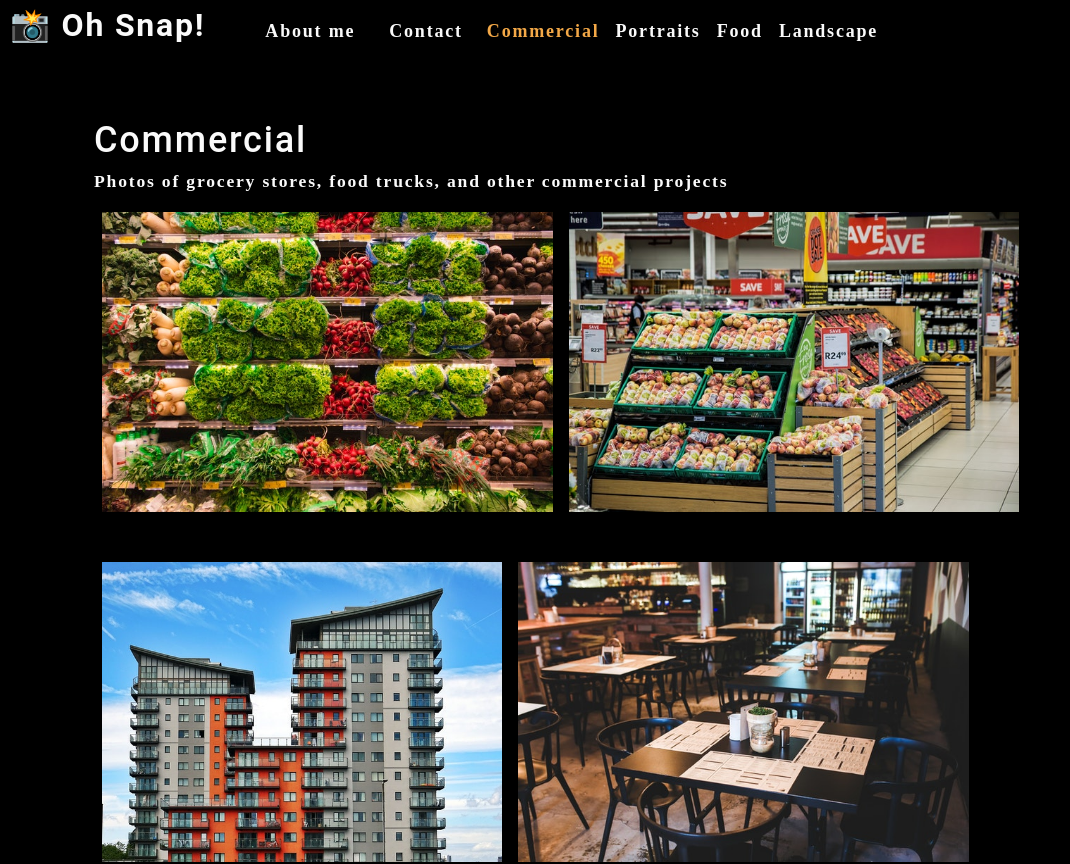
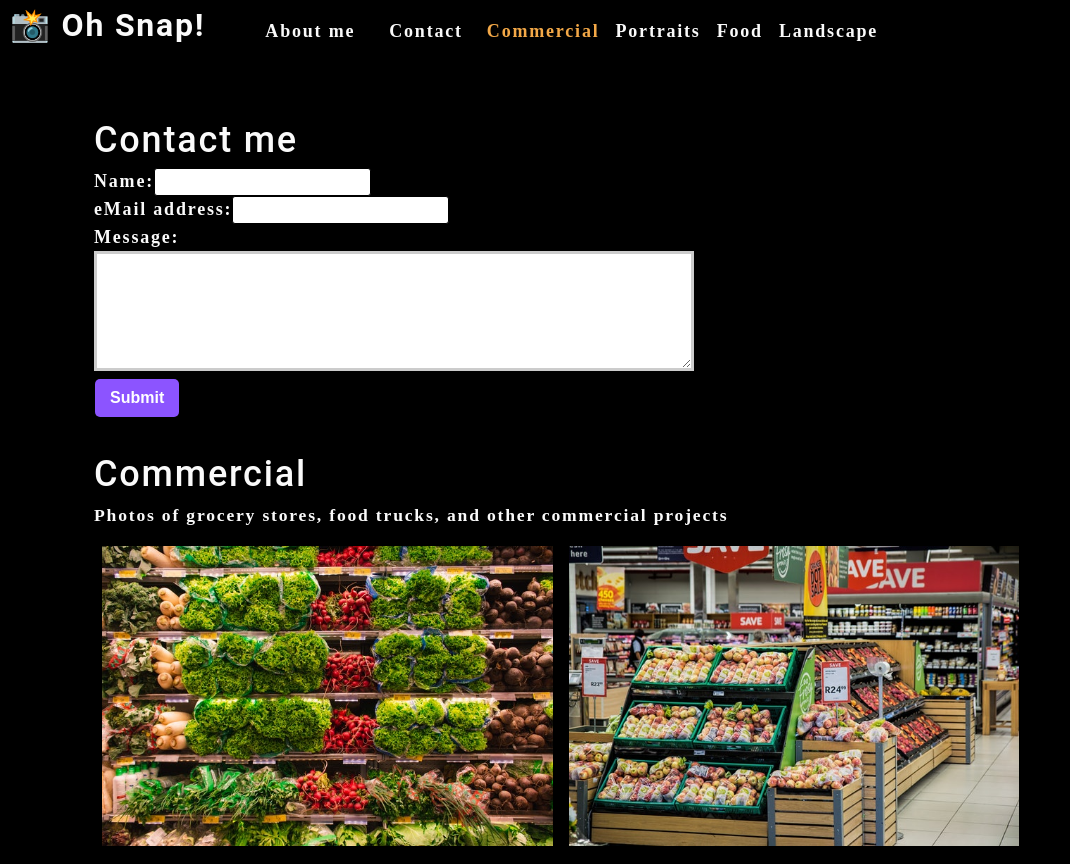
Before and after one commit to CastroOlympias/lyza-portfolio, a React (Create React App) app: page / in a window 1280 px wide. Shown: the top 864 px of the page, without its empty margins (0-1070 px from the left). Built offline with nearby package versions, Linux system fonts and the light colour scheme.

Commit message:
added formState for name email and message with listener, and onChange handleChange stuff in the elements, with a console log that shows the input fields data being captured on the frontend

```diff
--- a/src/App.js
+++ b/src/App.js
@@ -2,6 +2,7 @@
 import About from './components/About';
 import Nav from './components/Nav';
 import Gallery from './components/Gallery';
+import ContactForm from './components/Contact';
 
 function App() {
   const [categories] = useState([
@@ -25,8 +26,10 @@
       ></Nav>
       <main>
         <div>
-        <Gallery currentCategory={currentCategory}></Gallery>
+          <ContactForm></ContactForm>
+          <Gallery currentCategory={currentCategory}></Gallery>
           <About></About>
+
         </div>
       </main>
     </div>
--- a/src/components/Contact/index.js
+++ b/src/components/Contact/index.js
@@ -1,23 +1,40 @@
-import React from 'react'
+import React, { useState } from 'react'
+
+
 
 function ContactForm() {
+
+    const [formState, setFormState] = useState({ name: '', email: '', message: '' });
+    const { name, email, message } = formState;
+
+    function handleChange(e) {
+        setFormState({ ...formState, [e.target.name]: e.target.value })
+    }
+
+    // console.log(formState);
+
+    function handleSubmit(e) {
+        e.preventDefault();
+        console.log(formState);
+      }
+
     return (
         <section>
             <h1>Contact me</h1>
-            <form id="contact-form">
+            <form id="contact-form" onSubmit={handleSubmit}>
                 <div>
                     <label htmlFor="name">Name:</label>
-                    <input type="text" name="name" />
+                    <input type="text" defaultValue={name} onChange={handleChange} name="name" />
                 </div>
 
                 <div>
                     <label htmlFor="email">eMail address:</label>
-                    <input type="email" name="email" />
+                    <input type="email" defaultValue={email} onChange={handleChange} name="email" />
                 </div>
 
                 <div>
                     <label htmlFor="message">Message:</label>
-                    <textarea name="message" rows="5" />
+                    <textarea name="message" defaultValue={message} onChange={handleChange} rows="5" />
                 </div>
                 <button type="submit">Submit</button>
             </form>
```
